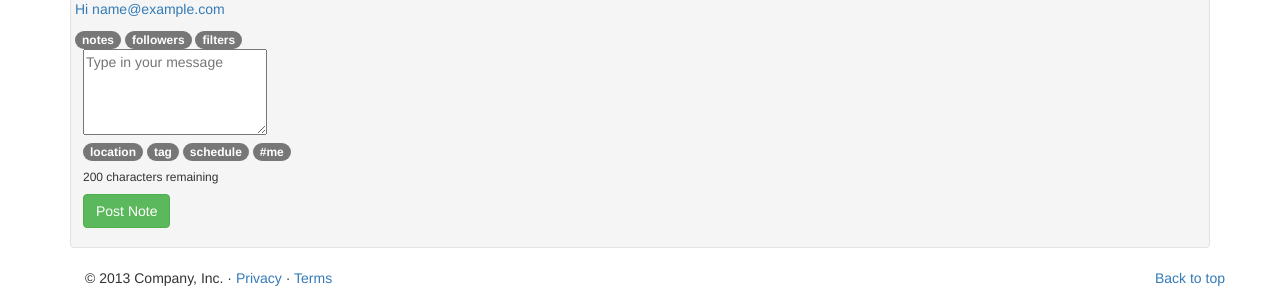
After one commit to yaojiani77/jingo, a PHP site: page /user.php in a window 1280 px wide. The commit adds this page. Shown: the part 722-1020 px from the top of the page. Run offline with PHP 8.4, Linux system fonts and the light colour scheme; the visitor is signed in with stand-in values (Sample User, id 1); data that the repository does not hold is empty; some libraries are stand-ins or nearby versions.

Commit message:
user.php

```diff
--- a/carousel/clickgeo.php
+++ b/carousel/clickgeo.php
@@ -2,8 +2,15 @@
 <head>
 <meta name="viewport" content="initial-scale=1.0, user-scalable=no" />
 <script type="text/javascript" src="http://maps.google.com/maps/api/js?sensor=false"></script>
+<script src="http://ajax.googleapis.com/ajax/libs/jquery/1.10.2/jquery.min.js"></script>
 <script type="text/javascript">
+
+
+
+
+
 var geocoder = new google.maps.Geocoder();
+var latLng;
 
 function geocodePosition(pos) {
   geocoder.geocode({
@@ -22,12 +29,10 @@ function updateMarkerStatus(str) {
 }
 
 function updateMarkerPosition(latLng) {
-  document.getElementById("lat2").value=latLng.lat();
-  document.getElementById("log2").value=latLng.lng();
-  //document.getElementById('info').innerHTML = [
-  //  latLng.lat(),
-  //  latLng.lng()
- // ].join(', ');
+  document.getElementById("lat").value=latLng.lat();
+  document.getElementById("lng").value=latLng.lng();
+
+
 }
 
 function updateMarkerAddress(str) {
@@ -35,7 +40,7 @@ function updateMarkerAddress(str) {
 }
 
 function initialize() {
-  var latLng = new google.maps.LatLng(40.7257393, -74.0061891);
+ latLng = new google.maps.LatLng(40.7257393, -74.0061891);
   var map = new google.maps.Map(document.getElementById('mapCanvas'), {
     zoom: 14,
     center: latLng,
@@ -70,6 +75,8 @@ function initialize() {
 
 // Onload handler to fire off the app.
 google.maps.event.addDomListener(window, 'load', initialize);
+
+
 </script>
 </head>
 <body>
@@ -91,10 +98,10 @@ google.maps.event.addDomListener(window, 'load', initialize);
 
   <div class="container">
 
-  <form action="filter_page.php" method="post">
+  <form action="insert_note.php" method="post">
   <div id="mapCanvas"></div>
 
-  <div id="infoPanel" style="display:none">
+  <div id="infoPanel" style="display:none" >
     <b>Marker status:</b>
     <div id="markerStatus"><i>Click and drag the marker.</i></div>
     <b>Current position:</b>
--- a/carousel/footer.php
+++ b/carousel/footer.php
@@ -1,8 +1,12 @@
+
+
 <!-- FOOTER -->
+<div class="container">
       <footer>
         <p class="pull-right"><a href="#">Back to top</a></p>
         <p>&copy; 2013 Company, Inc. &middot; <a href="#">Privacy</a> &middot; <a href="#">Terms</a></p>
       </footer>
+    </div>
 
 
           <!-- Bootstrap core JavaScript
--- a/carousel/header.php
+++ b/carousel/header.php
@@ -55,7 +55,7 @@ if (mysqli_connect_errno()) {
             <a class="navbar-brand" href="#">Project name</a>
             <div class="nav-collapse collapse">
               <ul class="nav navbar-nav">
-                <li class="active"><a href="#">Home</a></li>
+                <li class="active"><a href="home.php">Home</a></li>
                 <li><a href="#about">About</a></li>
                 <li><a href="#contact">Contact</a></li>
                 <li class="dropdown">
@@ -70,7 +70,7 @@ if (mysqli_connect_errno()) {
                     <li><a href="#">One more separated link</a></li>
                   </ul>
                 </li>
-                <li><a href="#email"><?php echo $email ;?></a></li>
+                <li><a href="user.php"><?php echo $email ;?></a></li>
                 <li><a href="signout.php">Sign out</a></li>
               </ul>
             </div>
--- a/carousel/home.php
+++ b/carousel/home.php
@@ -11,9 +11,11 @@ $result = $mysqli->query($query);
 
 while ($row=mysqli_fetch_array($result,MYSQLI_ASSOC)){ ?>
 
+
+<div class="container">
+
 <!--Notes-->
-<div class="container">
-<div class="span8 well">
+<div class="span10 well">
 	<div class="row">
 		<div class="span1 left"><a href="#" class="thumbnail"><img src="../include/img/users/user.jpg" alt=""></a></div>
 		<div class="span5" >
--- /dev/null
+++ b/carousel/user.php
@@ -0,0 +1,210 @@
+<?php
+require_once('header.php');
+require_once('time_ago.php');
+
+
+
+
+//store notes
+$lat= $_POST['lat'];
+$lng= $_POST['lng'];
+$note=$_POST['note'];
+
+
+if($note){
+
+
+$query2= "INSERT INTO NOTE (uid,notetext,x,y,x1,y1)
+VALUES ('7','$_POST[note]','$_POST[lat]','$_POST[lng]','40','50')";
+
+$mysqli->query($query2);
+
+}
+
+
+?>
+
+
+
+
+
+<div class="container ">
+	<?php require_once('clickgeo.php');?>
+ <style>
+  #mapCanvas {
+    width: 500px;
+    height: 300px;
+    float:left;
+
+  }
+  </style>
+
+
+<!--post notes-->
+
+<div class="span5 well ">
+	<div class="row">
+		<div class="span2 left" ><a href="#" class="thumbnail"><img src="../include/img/users/user.jpg" alt=""></a></div>
+		<div class="span5 ">
+			<p><a href="#">Hi<?php echo ' '.$email; ?></a></p>
+          <!--	<p><strong><?php echo $firstname.' '.$lastname ?></strong></p>-->
+		</div>
+		<div class="span3 left">
+			<span class=" badge badge-warning"><!--<?php echo $row3['ncount'] ;?>--> notes</span>
+			<span class=" badge badge-info"><!--<?php echo $row_follower_count['fcount']?>--> followers</span>
+			<a href="set_filters.php"><span class="badge badge-inverse">filters</span></a>
+		</div>
+		<div class="span4 " style="padding-left:8px;" >
+		    <form accept-charset="UTF-8" action="user.php" id="post-note" method="POST">
+		    	<!-- hidden type for location-->
+		    	<!-- <input type="hidden" value="" name="lat" id="lat"/>
+		    	<input type="hidden" value="" name="lon" id="lon"/> -->
+
+		        <textarea class="span4" id="new_message" name="note"
+		        placeholder="Type in your message" rows="4"></textarea>
+
+		        <div class="clear-fix"></div>
+		        <span class="clickid badge" name="range">location</span>
+				<span class="clickid badge" name="tag">tag</span>
+				<span class="clickid badge" name="schedule">schedule</span>
+				<span class="clickid badge" name="me">#me</span>
+				<h6>200 characters remaining</h6>
+
+				<div class="span3" style="margin:0">
+				<!-- div#range-->
+				<div id="range" style="display:none;">
+					radius:	<input type="text" name="radius" class="input-medium" value="" maxlength="100" />
+					<div id="mapCanvas"></div>
+					<div id="infoPanel">
+
+					    <div id="info"></div>
+					    <div id="markerStatus"><i>Click and drag the marker.</i></div>
+					    <label for="latitude">latitude:</label>
+					   <input id="lat" type="text" name="lat" value="" maxlength="100" />
+					   <label for="longitude">longitude:</label>
+					   <input id="lng" type="text" name="lng" value="" maxlength="100" />
+					    <b>Closest matching address:</b>
+					    <input id="address" type="text" name="address" value="" maxlength="100" ><br/>
+					 </div>
+				</div>
+
+				<!-- div#tag-->
+				<div id="tag" style="display:none;">
+					tag : <input type="text" name="tag_name" class="input-small" value="" maxlength="100" />
+					<span class="clickid btn btn-inverse mb10" name="tag2">Add</span>
+				</div>
+
+				<!-- div#tag2-->
+				<div id="tag2" style="display:none;">
+					tag : <input type="text" name="tag_name2" class="input-small" value="" maxlength="100" />
+					<span class="clickid btn btn-inverse mb10"  name="tag3">Add</span>
+				</div>
+
+				<!-- div#tag3-->
+				<div id="tag3" class="clickid" style="display:none;">
+					tag : <input type="text" name="tag_name3" class="input-small" value="" maxlength="100" />
+				</div>
+
+				<!-- div#schedule -->
+				<div id="schedule" class="clickid" style="display:none;">
+					Time from :
+					<div id="datetimepicker1" class="input-append">
+						<input data-format="hh:mm:ss" type="text" class="input-small" name="timefrom" value="" placeholder="00:00:00" maxlength="100">
+						<span class="add-on">
+							<i data-time-icon="icon-time" data-date-icon="icon-calendar" class="icon-time"></i>
+					    </span>
+			  		</div>
+			  		<br/>
+
+			  		Time to :&nbsp;&nbsp;&nbsp;&nbsp;
+			  		<div id="datetimepicker2" class="input-append">
+						<input data-format="hh:mm:ss" type="text" class="input-small" name="timeto" value="" placeholder="00:00:00" maxlength="100">
+						<span class="add-on">
+							<i data-time-icon="icon-time" data-date-icon="icon-calendar" class="icon-time"></i>
+					    </span>
+			  		</div>
+
+			  		Date from :
+			  		<div id="datefrompicker1" class="input-append">
+			  			<input data-format="yyyy-MM-dd" name="datefrom" class="input-small" value="" type="text"></input>
+				  		<span class="add-on">
+					      <i data-time-icon="icon-time" data-date-icon="icon-calendar" class="icon-calendar"></i>
+					    </span>
+					</div>
+
+					Date to :&nbsp;&nbsp;&nbsp;&nbsp;
+			  		<div id="datetopicker1" class="input-append">
+			  			<input data-format="yyyy-MM-dd" name="dateto" class="input-small" value="" type="text"></input>
+				  		<span class="add-on">
+					      <i data-time-icon="icon-time" data-date-icon="icon-calendar" class="icon-calendar"></i>
+					    </span>
+					</div>
+
+			  		<label for="repeatday">Repeat:</label>
+					<select name="repeatday">
+					  <option value ="Any">Any</option>  <!--any refer to null in the database-->
+					  <option value ="Monday">Monday</option>
+					  <option value ="Tuesday">Tuesday</option>
+					  <option value ="Wednesday">Wednesday</option>
+					  <option value ="Thursday">Thursday</option>
+					  <option value ="Friday">Friday</option>
+					  <option value ="Saturday">Saturday</option>
+					  <option value ="Sunday">Sunday</option>
+					</select>
+				</div><!-- end div#schedule -->
+				 </div><!-- end div.span3-->
+			  <button class="btn btn-success" type="submit">Post Note</button>
+		    </form>
+
+		</div>
+	</div>
+</div>
+
+
+
+
+
+<?php
+
+
+
+
+
+$query = "SELECT notetext, Utime FROM USER,NOTE WHERE USER.uid=NOTE.uid and email='".$email."'";
+
+$result = $mysqli->query($query);
+
+
+while ($row=mysqli_fetch_array($result,MYSQLI_ASSOC)){ ?>
+
+
+<!--Notes-->
+<div class="container">
+<div class="span10 well ">
+	<div class="row">
+		<div class="span1 left"><a href="#" class="thumbnail"><img src="../include/img/users/user.jpg" alt=""></a></div>
+		<div class="span5" >
+			<p><a href="#"><strong>Hi</strong><?php echo ' '.$email; ?></a></p>
+		    <span class="pull-right"><small><?php echo time_ago(strtotime($row['Utime']));?></small></span>
+		</div>
+
+			<p><?php echo $row['notetext'];?></p>
+
+
+
+	</div>
+	<!--row -->
+</div>
+<!-- span 3 well-->
+</div>
+</div>
+<!--container-->
+
+
+
+
+<?php  } ?>
+
+
+
+<?php require_once('footer.php'); ?>
```
Also changed, not shown: carousel/insert_note.php (added, +56 -0 lines), carousel/test.php (+16 -60 lines).
